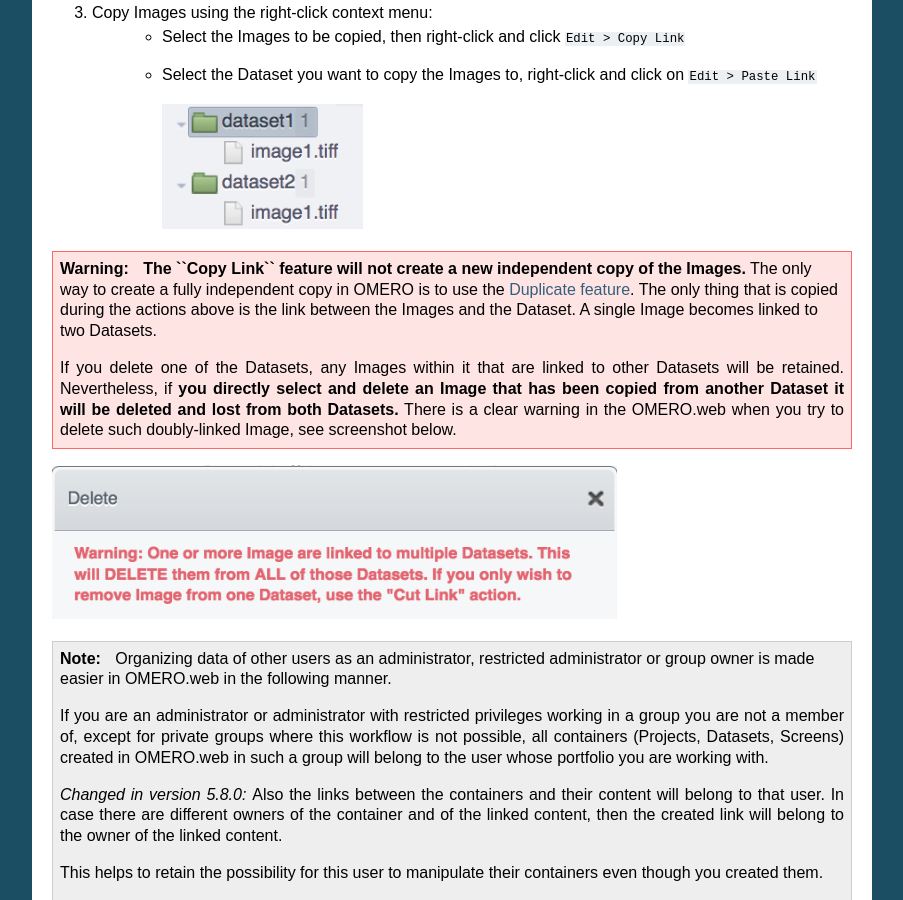
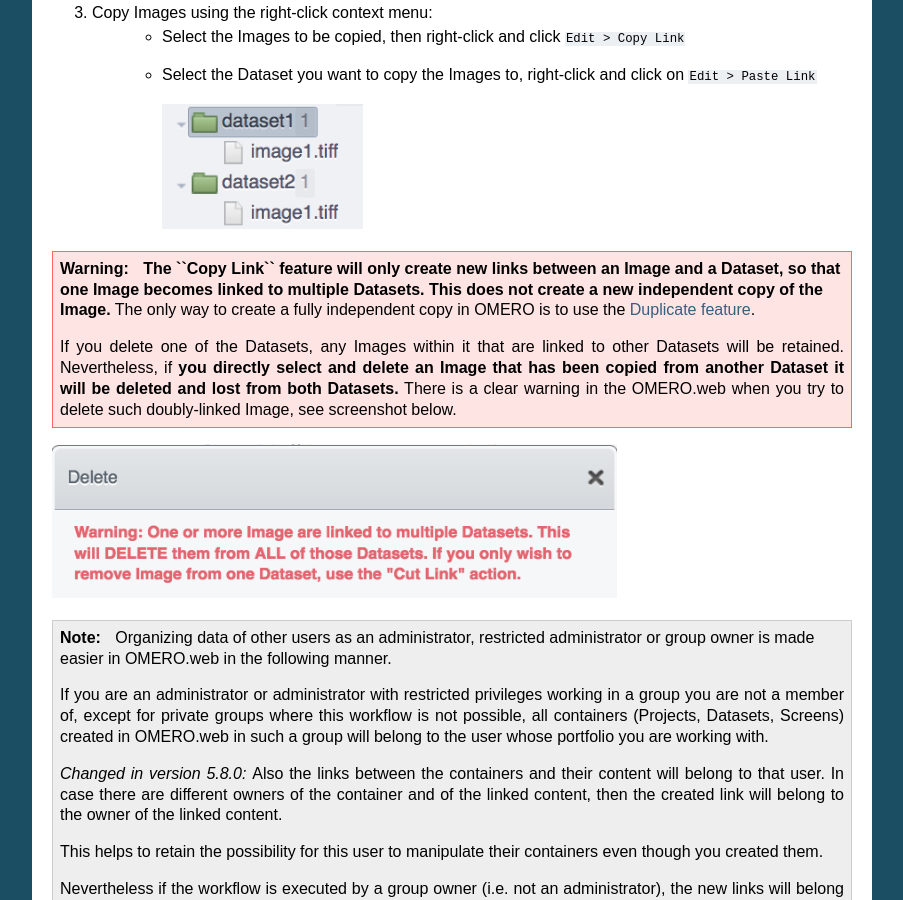
Before and after one commit to ome/omero-guide-introduction, a Sphinx documentation site: the page built from docs/data-management.rst, in a window 1280 px wide and 900 px high, scrolled down 4420 px. Shown: the whole window, without its empty margins (198-1101 px from the left). Built offline with Sphinx 7.4.7, drawn with Linux system fonts in a browser that asks for light colours.

Commit message:
Update docs/data-management.rst
Co-authored-by: Josh Moore <j.a.moore@dundee.ac.uk>

```diff
--- a/docs/data-management.rst
+++ b/docs/data-management.rst
@@ -165,7 +165,7 @@
        |image2d|
 
 .. warning::
-    **The ``Copy Link`` feature will not create a new independent copy of the Images.** The only way to create a fully independent copy in OMERO is to use the :ref:`Duplicate feature<Duplicatecli>`. The only thing that is copied during the actions above is the link between the Images and the Dataset. A single Image becomes linked to two Datasets.
+    **The ``Copy Link`` feature will only create new links between an Image and a Dataset, so that one Image becomes linked to multiple Datasets. This does not create a new independent copy of the Image.** The only way to create a fully independent copy in OMERO is to use the :ref:`Duplicate feature<Duplicatecli>`.
 
     If you delete one of the Datasets, any Images within it that are linked to other Datasets will be retained. Nevertheless, if **you directly select and delete an Image that has been copied from another Dataset it will be deleted and lost from both Datasets.** There is a clear warning in the OMERO.web when you try to delete such doubly-linked Image, see screenshot below.
 
```
